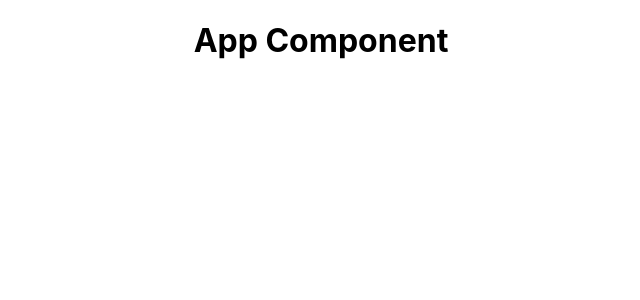
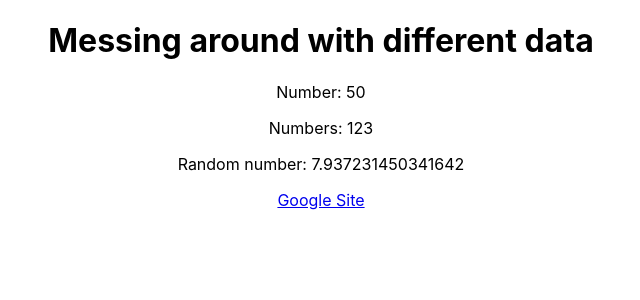
Before and after one commit to wojciechsadlik/react-course-extended, a React (Create React App) app: page / in a window 1280 px wide. Shown: the top 300 px of the page, without its empty margins (319-959 px from the left). Built offline with nearby package versions, Linux system fonts and the light colour scheme.

Commit message:
printing variables experiments

```diff
--- a/src/App.tsx
+++ b/src/App.tsx
@@ -2,10 +2,21 @@ import React from "react";
 import './App.css';
 
 function App() {
+  const title = "Messing around with different data";
+  const num = 50;
+  const arr = [1, 2, 3];
+  const rand = Math.random() * 10;
+  const link = "https://www.google.com/";
+
   return (
     <div className="App">
       <div className="content">
-        <h1>App Component</h1>
+        <h1>{title}</h1>
+        <p>Number: {num}</p>
+        <p>Numbers: {arr}</p>
+        <p>Random number: {rand}</p>
+
+        <a href={link}>Google Site</a>
       </div>
     </div>
   );
```
